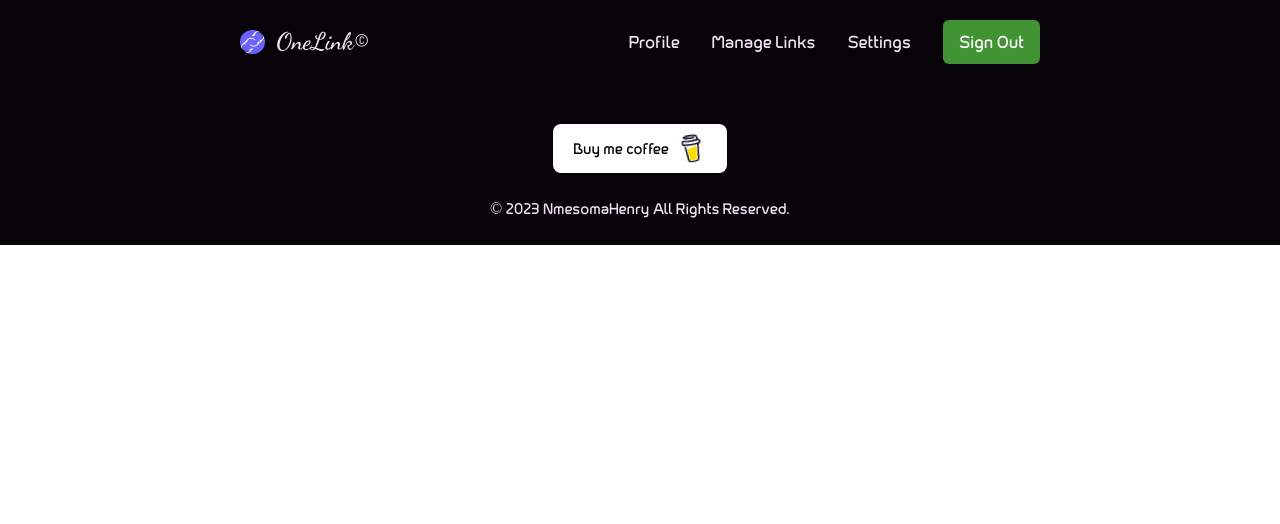
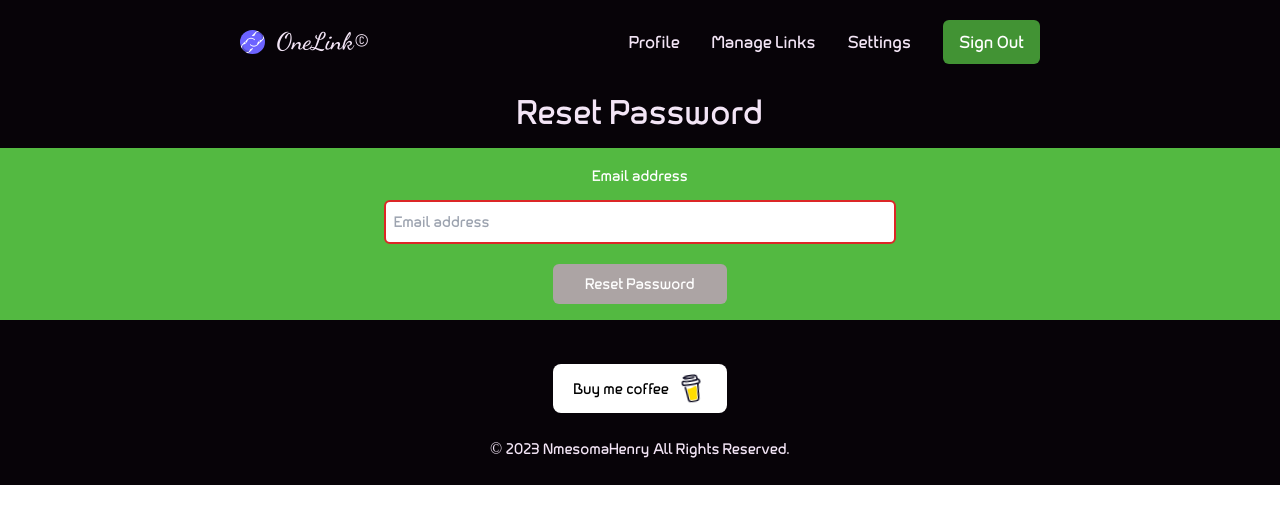
Before and after one commit to IamHenryOkeke/One-Link, a React (Vite) app: page /reset-password in a window 1280 px wide. Shown: the top 524 px of the page. Built offline with nearby package versions, Linux system fonts and the light colour scheme.

Commit message:
implemented reset password functionlaity

```diff
--- a/src/App.jsx
+++ b/src/App.jsx
@@ -8,6 +8,7 @@ import Home from "./views/Home/Home"
 import ManageLinks from "./views/ManageLinks"
 import AdminLinks from "./views/Home/AdminLinks"
 import UserLinks from "./views/Home/UserLinks"
+import ResetPassword from "./views/ResetPassword"
 
 
 const App = () => {
@@ -17,13 +18,14 @@ const App = () => {
           <NavBar/>
           <Routes>
             <Route exact path='/' element={<LandingPage/>}/>
-            <Route exact path='/login' element={<LogIn/>}/>
-            <Route exact path='/signup' element={<SignUp/>}/>
+            <Route  path='/login' element={<LogIn/>}/>
+            <Route  path='/signup' element={<SignUp/>}/>
             <Route exact path='/home' element={<Home/>}>
-              <Route exact path="admin" element = {<AdminLinks/>}/>
-              <Route exact path="user-links" element = {<UserLinks/>}/>
+              <Route path="admin" element = {<AdminLinks/>}/>
+              <Route path="user-links" element = {<UserLinks/>}/>
             </Route>
-            <Route exact path='/manage-links' element={<ManageLinks/>}/>
+            <Route path='/manage-links' element={<ManageLinks/>}/>
+            <Route path = "/reset-password" element = {<ResetPassword/>}/>
           </Routes>
           <Footer/>
       </div>
--- a/src/views/ResetPassword.jsx
+++ b/src/views/ResetPassword.jsx
@@ -8,7 +8,6 @@ import { ReactComponent as Loading } from "../assets/svg/Loading.svg";
 const ResetPassword = () => {
     const navigate = useNavigate();
     const [loading, setLoading] = useState(false)
-    const [emailError, setEmailError] = useState(null)
     const [emailValue, setEmailValue] = useState("")
 
     const handleOnChange = (e) => {
@@ -16,7 +15,6 @@ const ResetPassword = () => {
     }
     const handleRequest = async () => {
         setLoading(true);
-        setEmailError(null);
         try {
             await sendPasswordResetEmail(auth, emailValue)
             setLoading(false);
@@ -26,7 +24,7 @@ const ResetPassword = () => {
                 const errorCode = error.code;
                 console.log(error);
                 errorCode === "auth/invalid-email" ? (
-                    setEmailError("Invalid email address")
+                    alert("Email address not registered")
                 ) : ("")
                 setLoading(false);
             }
@@ -34,23 +32,19 @@ const ResetPassword = () => {
 
     const handleOnSubmit = async (e) => {
         e.preventDefault()
-        if(!emailValue){
-        alert('Please fill all the fields')
-        }else{
         handleRequest()
-        }
     }
     return (
     <main>
         <h1 className='text-center text-2xl md:text-4xl font-medium my-3'>Reset Password</h1>
-        <div className="bg-indigo-950 text-white mt-4 rounded-xl md:rounded-none py-4 mx-4 md:mx-0">
-            <form className='flex flex-col items-center justify-center md:gap-5 gap-3'>
+        <div className="bg-[#53b941] text-white mt-4 rounded-xl md:rounded-none py-4 mx-4 md:mx-0">
+            <form className='flex flex-col items-center justify-center md:gap-5 gap-3' onSubmit={handleOnSubmit}>
                 <div className='flex flex-col items-center gap-3 w-full md:w-[80%]'>
                     <label htmlFor="email-address" className='font-medium'>
                         Email address
                     </label>
                     <input
-                        className='border-2 border-black rounded-md p-2 bg-neutral-1000 text-black w-[80%] md:w-[50%]'
+                        className='border-2 border-black rounded-md p-2 bg-neutral-1000 invalid:border-red-600 text-black w-[80%] md:w-[50%]'
                         type='email'
                         name="email"
                         value={emailValue}
@@ -58,22 +52,16 @@ const ResetPassword = () => {
                         placeholder="Email address"
                         required
                     />
-                    {
-                        emailError && <p className='text-red-800'>
-                            {emailError}
-                        </p>
-                    }
                 </div>
                 <button
-                    className="px-8 py-2 bg-indigo-1000 rounded-md text-white"
+                    className="px-8 py-2 bg-[#aca4a4] rounded-md text-white"
                     type="submit"
-                    onClick={handleOnSubmit}
                 >
                     {
                         loading ? (
                             <div className='flex gap-2'>
                                 <Loading className="w-5 h-5 animate-spin"/>
-                                <p>Processing</p>
+                                <p>Sending Request...</p>
                             </div>
                         ) : (
                             <div>
@@ -82,7 +70,6 @@ const ResetPassword = () => {
                         )
                     }
                 </button>
-
             </form>
         </div>
 
```
